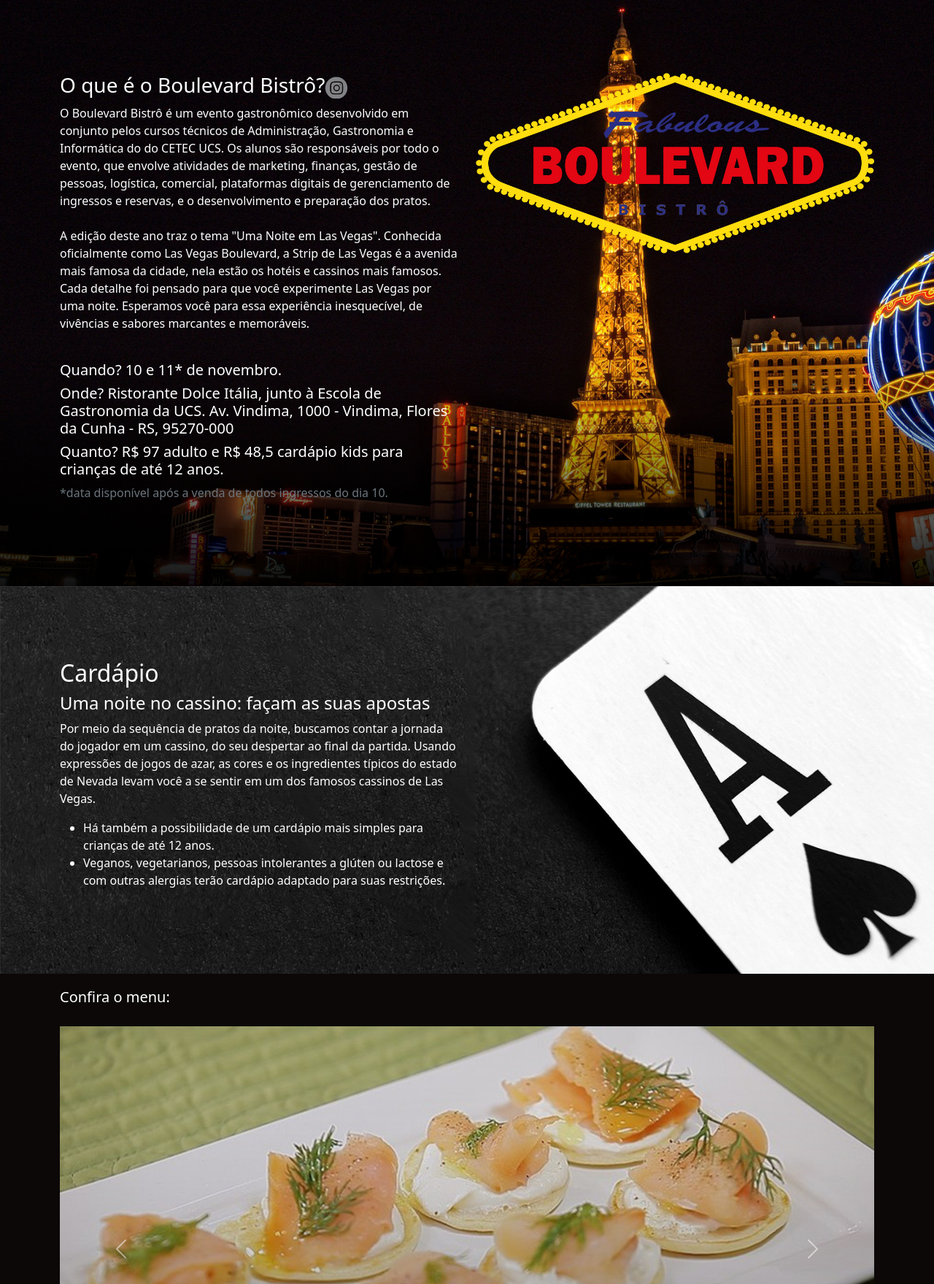
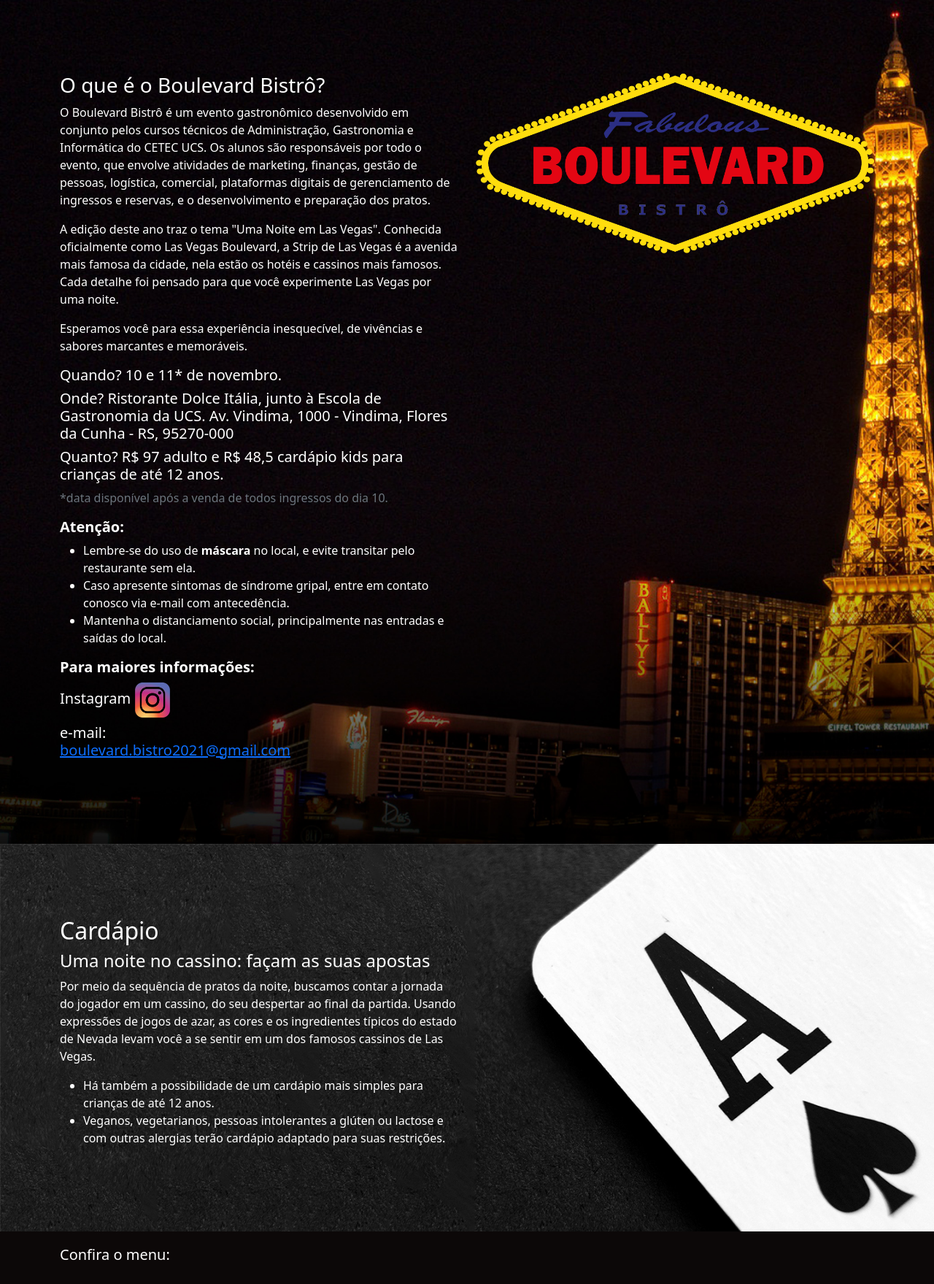
Before and after one commit to gabrieledani/bistroSite, a Django app: page / in a window 1280 px wide. Shown: the part 112-1871 px from the top of the page at 73% size. Run offline with Django 3.2, Linux system fonts and the light colour scheme; parts of the project's set-up code (start-up, migrations or seed data) failed here and were passed over.

Commit message:
Changes after feedback

```diff
--- a/website/forms.py
+++ b/website/forms.py
@@ -8,13 +8,13 @@ class MakeReservation(forms.ModelForm):
         model = Reservation
         fields = ('name','phone_number','gluten','lactose','vegan','vegetarian','kids_menu','alergies','obs')
         labels = {
-            'name':'Nome:',
+            'name':'Nome Completo:',
             'phone_number':'Telefone:',
-            'gluten':'É intolerante à Glúten:',
+            'gluten':'É intolerante ao Glúten:',
             'lactose':'É intolerante à Lactose:',
             'vegan':'É Vegano',
             'vegetarian':'É Vegetariano',
-            'kids_menu':'Cardápio Infantil (Até 12 anos)-50% desconto!',
+            'kids_menu':'Cardápio Infantil (Até 12 anos)-Meia Entrada',
             'alergies':'Quais minhas Alergias?',
             'obs':'Observações:'
         }
--- a/website/templates/base.html
+++ b/website/templates/base.html
@@ -24,9 +24,12 @@
               </button>
               <div class="collapse navbar-collapse" id="navbarSupportedContent">
                   <ul class="navbar-nav ms-auto mb-2 mb-lg-0">
+                      <li class="nav-item">
+                          <a class="nav-link" href="{% url 'index' %}">Home</a>
+                      </li>
                       {% if user.is_authenticated %}
                           <li class="nav-item">
-                              <a class="nav-link" href="{% url 'home' %}">Home</a>
+                              <a class="nav-link" href="{% url 'home' %}">Reservas</a>
                           </li>
                           <li class="nav-item">
                               <a class="nav-link" href="{% url 'logout' %}">Logout</a>
--- a/website/templates/index.html
+++ b/website/templates/index.html
@@ -43,20 +43,36 @@
     <div class="container">
       <div class="row row-cols-1 row-cols-2 espaco">
         <div class="col">
-          <h3 class="text-white">O que é o Boulevard Bistrô?<a href="https://instagram.com/boulevardbistro_" target="_blank"><img src="{% static 'IMAGENS/Topo_Social_3.png'%}" alt=""></a></h3>
+          <h3 class="text-white">O que é o Boulevard Bistrô?</h3>
 
           <p class="text-white">
-            O Boulevard Bistrô é um evento gastronômico desenvolvido em conjunto pelos cursos técnicos de Administração, Gastronomia e Informática do do CETEC UCS. Os alunos são responsáveis por todo o evento, que envolve atividades de marketing, finanças, gestão de pessoas, logística, comercial, plataformas digitais de gerenciamento de ingressos e reservas, e o desenvolvimento e preparação dos pratos.
-            <br> <br>
+            O Boulevard Bistrô é um evento gastronômico desenvolvido em conjunto pelos cursos técnicos de Administração, Gastronomia e Informática do CETEC UCS. Os alunos são responsáveis por todo o evento, que envolve atividades de marketing, finanças, gestão de pessoas, logística, comercial, plataformas digitais de gerenciamento de ingressos e reservas, e o desenvolvimento e preparação dos pratos.
+          </p>
+          <p class="text-white">
             A edição deste ano traz o tema "Uma Noite em Las Vegas". Conhecida oficialmente como Las Vegas Boulevard, a Strip de Las Vegas é a avenida mais famosa da cidade, nela estão os hotéis e cassinos mais famosos. Cada detalhe foi pensado para que você experimente Las Vegas por uma noite.
+          </p>
+          <p class="text-white">
             Esperamos você para essa experiência inesquecível, de vivências e sabores marcantes e memoráveis.
-            <br><br>
           </p>
           <h5 class="text-white">Quando? 10 e 11* de novembro.</h5>
-          <h5 class="text-white">Onde? Ristorante Dolce Itália, junto à Escola de Gastronomia da UCS.
-                                  Av. Vindima, 1000 - Vindima, Flores da Cunha - RS, 95270-000</h5>
+          <h5 class="text-white">Onde? Ristorante Dolce Itália, junto à Escola de Gastronomia da UCS. Av. Vindima, 1000 - Vindima, Flores da Cunha - RS, 95270-000</h5>
           <h5 class="text-white">Quanto? R$ 97 adulto e R$ 48,5 cardápio kids para crianças de até 12 anos.</h5>
           <p class="text-muted text-white">*data disponível após a venda de todos ingressos do dia 10.</p>
+          <h5 class="text-white"><strong>Atenção:</strong></h5>
+          <ul class="text-white">
+            <li>Lembre-se do uso de <strong>máscara</strong> no local, e evite transitar pelo restaurante sem ela.</li>
+            <li>Caso apresente sintomas de síndrome gripal, entre em contato conosco via e-mail com antecedência.</li>
+            <li>Mantenha o distanciamento social, principalmente nas entradas e saídas do local.</li>
+          </ul>
+          <h5 class="text-white"><strong>Para maiores informações:</strong></h5>
+          <h5 class="text-white">Instagram
+            <a href="https://instagram.com/boulevardbistro_" target="_blank"><img width="50" height ="50" src="{% static 'IMAGENS/tiny-instagram-icon-2.png'%}" alt=""></a>
+          </h5>
+          <h5 class="text-white">e-mail:
+            <address >
+              <a href="mailto:boulevard.bistro2021@gmail.com">boulevard.bistro2021@gmail.com</a><br>
+            </address>
+          </h5>
         </div>
         <div class="col">
           <img src="{% static 'IMAGENS/LOGO.png'%}" class="img-fluid" alt="Logo">
@@ -200,7 +216,7 @@
       <h4 class="text-white" >
         Faça a sua reserva para que possamos deixar tudo do seu jeitinho!
       </h4>
-      <h4 class="text-white" >Clique em Reservar Ingressos, faça seu cadastro e inclua todas as pessoas que vão com você.
+      <h4 class="text-white" >Clique em Reservar Ingressos, faça seu cadastro e inclua todas as pessoas que irão com você.
       </h4>
       <h6 class="text-white">Valor do ingresso por pessoa: R$97,00</h6>
       <div class="titleCard">
--- a/website/templates/register.html
+++ b/website/templates/register.html
@@ -5,7 +5,7 @@
 
 <h2 class="text-center">Cadastro</h2>
 <br/><br/>
-<div class="col-md-6 offset-md-3">
+<div class="col-md-6 offset-md-3" >
 	<form method="POST" action="{% url 'register' %}">
 		{% csrf_token %}
 
--- a/website/templates/reservation.html
+++ b/website/templates/reservation.html
@@ -2,8 +2,8 @@
 {% block content %}
     <br/><br/>
     {% if submitted %}
-        <h4 class="text-center">Sua reserva foi efetuada com Sucesso!</h4>
-        <h4 class="text-center">Veja suas reservas <a href={% url 'home' %}>AQUI </a></h4>
+        <h3 class="text-center">Sua reserva foi efetuada com Sucesso!</h3>
+        <h3 class="text-center">Veja suas reservas <a href={% url 'home' %}>AQUI </a></h3>
 
     {% else %}
         <div class="col-md-6 offset-md-3">
--- a/website/views.py
+++ b/website/views.py
@@ -19,10 +19,11 @@ def home(request):
         can_change = True
         for reservation in reservation_list:
             total = total + reservation.price
+            total_f = '{:.2f}'.format(total)
             number = number + 1
             if number >=8:
                 can_change = False
-        context = {'reservation_list': reservation_list,'total':total,'number':number,'can_change':can_change}
+        context = {'reservation_list': reservation_list,'total':total_f,'number':number,'can_change':can_change}
     else:
         context = {}
     return render(request, 'home.html', context)
```
Also changed, not shown: website/templates/home.html (+25 -5 lines), db.sqlite3, static/IMAGENS/tiny-instagram-icon-2.png (added).
